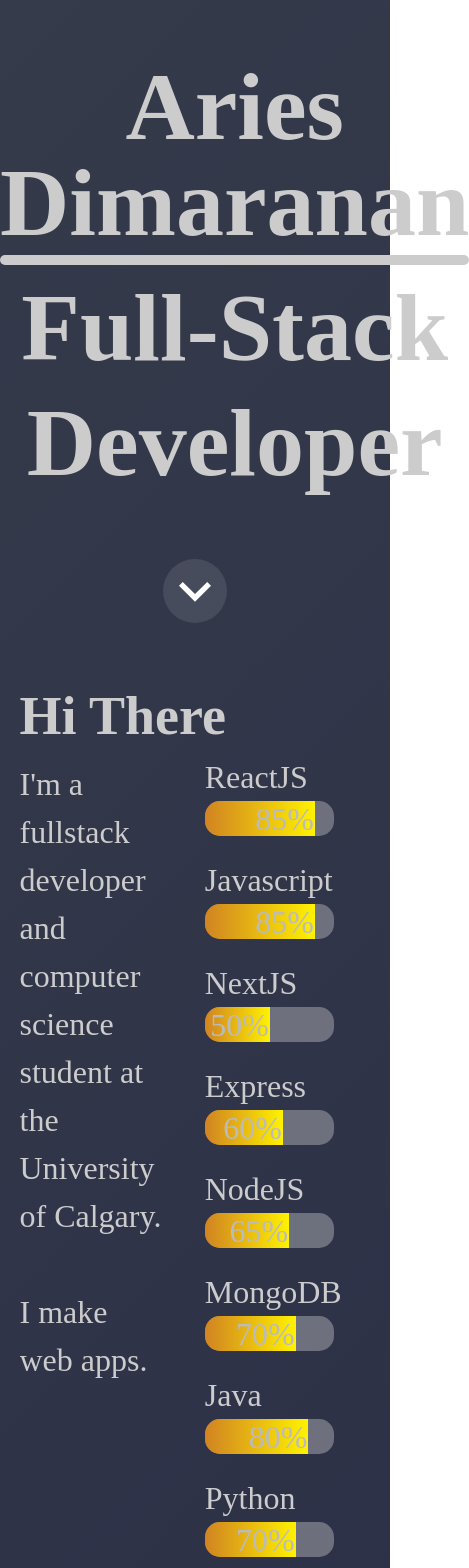
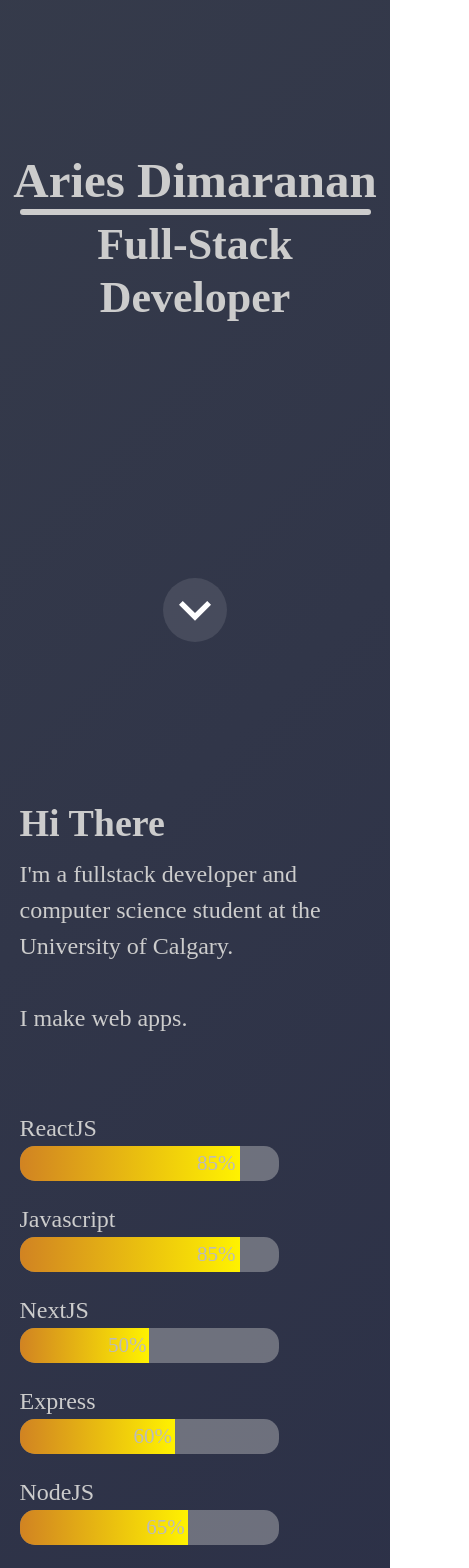
Before and after one commit to AD-Blue/me-site, a Next.js app: page / in a window 390 px wide. Shown: the top 1568 px of the page, 469 px wide, since content can reach past the window. Built offline with nearby package versions, Linux system fonts and the light colour scheme; a web font is replaced by a local one.

Commit message:
Full responsiveness except for social images

```diff
--- a/components/SkillList.js
+++ b/components/SkillList.js
@@ -3,98 +3,98 @@
 
 export default function SkillList() {
     return (
-        <List color='#ccc' spacing={5} w='50%'  data-aos='fade-left' overflow='hidden'>
+        <List color='#ccc' spacing={5} w={['100%', '50%']} mt={['20%', '0']} ml={['auto', '0']} mr={['auto', '0']}>
             <ListItem fontSize='32px'>
-                <Text>
+                <Text fontSize={['24px', '32px']}>
                     ReactJS
                 </Text>
                 <Box className={styles.container}>
                     <Flex className={styles.skills} justify='flex-end' align='center' w='85%'>
-                        <Text pr='1%'>
+                        <Text pr='2%' fontSize={['21px', '24px']}>
                             85%
                         </Text>
                     </Flex>
                 </Box>
             </ListItem>
             <ListItem fontSize='32px'>
-                <Text>
+                <Text fontSize={['24px', '32px']}>
                     Javascript
                 </Text>
                 <Box className={styles.container}>
                     <Flex className={styles.skills} justify='flex-end' align='center' w='85%'>
-                        <Text pr='1%'>
+                        <Text pr='2%' fontSize={['21px', '24px']}>
                             85%
                         </Text>
                     </Flex>
                 </Box>
             </ListItem>
             <ListItem fontSize='32px'>
-                <Text>
+                <Text fontSize={['24px', '32px']}>
                     NextJS
                 </Text>
                 <Box className={styles.container}>
                     <Flex className={styles.skills} justify='flex-end' align='center' w='50%'>
-                        <Text pr='1%'>
+                        <Text pr='2%' fontSize={['21px', '24px']}>
                             50%
                         </Text>
                     </Flex>
                 </Box>
             </ListItem>
             <ListItem fontSize='32px'>
-                <Text>
+                <Text fontSize={['24px', '32px']}>
                     Express
                 </Text>
                 <Box className={styles.container}>
                     <Flex className={styles.skills} justify='flex-end' align='center' w='60%'>
-                        <Text pr='1%'>
+                        <Text pr='2%' fontSize={['21px', '24px']}>
                             60%
                         </Text>
                     </Flex>
                 </Box>
             </ListItem>
             <ListItem fontSize='32px'>
-                <Text>
+                <Text fontSize={['24px', '32px']}>
                     NodeJS
                 </Text>
                 <Box className={styles.container}>
                     <Flex className={styles.skills} justify='flex-end' align='center' w='65%'>
-                        <Text pr='1%'>
+                        <Text pr='2%' fontSize={['21px', '24px']}>
                             65%
                         </Text>
                     </Flex>
                 </Box>
             </ListItem>
             <ListItem fontSize='32px'>
-                <Text>
+                <Text fontSize={['24px', '32px']}>
                     MongoDB
                 </Text>
                 <Box className={styles.container}>
                     <Flex className={styles.skills} justify='flex-end' align='center' w='70%'>
-                        <Text pr='1%'>
+                        <Text pr='2%' fontSize={['21px', '24px']}>
                             70%
                         </Text>
                     </Flex>
                 </Box>
             </ListItem>
             <ListItem fontSize='32px'>
-                <Text>
+                <Text fontSize={['24px', '32px']}>
                     Java
                 </Text>
                 <Box className={styles.container}>
                     <Flex className={styles.skills} justify='flex-end' align='center' w='80%'>
-                        <Text pr='1%'>
+                        <Text pr='2%' fontSize={['21px', '24px']}>
                             80%
                         </Text>
                     </Flex>
                 </Box>
             </ListItem>
             <ListItem fontSize='32px'>
-                <Text>
+                <Text fontSize={['24px', '32px']}>
                     Python
                 </Text>
                 <Box className={styles.container}>
                     <Flex className={styles.skills} justify='flex-end' align='center' w='70%'>
-                        <Text pr='1%'>
+                        <Text pr='2%' fontSize={['21px', '24px']}>
                             70%
                         </Text>
                     </Flex>
--- a/package.json
+++ b/package.json
@@ -16,8 +16,10 @@
     "@fortawesome/free-solid-svg-icons": "^5.15.2",
     "@fortawesome/react-fontawesome": "^0.1.14",
     "aos": "^2.3.4",
+    "axios": "^0.21.1",
     "framer-motion": "^3.10.0",
     "next": "10.0.7",
+    "nodemailer": "^6.5.0",
     "react": "17.0.1",
     "react-dom": "17.0.1",
     "react-scroll": "^1.8.2",
--- a/pages/_app.js
+++ b/pages/_app.js
@@ -7,6 +7,13 @@
     heading: "Space Mono",
     body: "Space Mono",
   },
+  styles: {
+    global: {
+      body: {
+        bg: 'none'
+      }
+    }
+  }
 })
 
 function MyApp({ Component, pageProps }) {
--- a/pages/index.js
+++ b/pages/index.js
@@ -27,31 +27,30 @@
     }, []);
 
     return (
-        <>
+        <Box w='100%'>
             <Head>
                 <title>Aries Dev</title>
             </Head>
             <Flex
-                className={styles.main}
                 direction='column'
                 h='610vh'
                 alignContent='center'
             >
-                <Box textAlign="center" mt='15%' ml='auto' mr='auto'>
+                <Box textAlign="center" mt={['40%', '15%']} ml='auto' mr='auto'>
                     <Box>
-                        <Heading as='h1' size='4xl' color='#ccc' fontSize='96px' className={styles.loadslide}>
+                        <Heading as='h1' size='4xl' color='#ccc' fontSize={['49px', '96px']} className={styles.loadslide}>
                             Aries Dimaranan
                         </Heading>
                     </Box>
-                    <Box h='10px' w='100%' bg='#ccc' ml='auto' mr='auto' borderRadius='5px' mt='1%' mb='1%' />
+                    <Box h={['6px', '10px']} w={['90%', '100%']} bg='#ccc' ml='auto' mr='auto' borderRadius='5px' mt='1%' mb='1%' />
                     <Box>
-                        <Heading as='h2' size='2xl' color='#ccc' fontSize='96px' className={styles.delayedslide}>
+                        <Heading as='h2' size='2xl' color='#ccc' fontSize={['44px', '96px']} className={styles.delayedslide}>
                             Full-Stack Developer
                         </Heading>
                     </Box>
                 </Box>
                 <Box cursor='pointer' bg='rgba(255, 255, 255, 0.1)'
-                    ml='auto' mr='auto' mt='15%' borderRadius='50%'
+                    ml='auto' mr='auto' mt={['65%', '15%']} borderRadius='50%'
                 >
                     <ScrollLink to='section' smooth={true} duration={10}>
                         <motion.svg
@@ -73,13 +72,13 @@
                         </motion.svg>
                     </ScrollLink>
                 </Box>
-                <Flex direction='column' mt='14%' ml='5%' id='section' className={styles.section} pt='1%'>
-                    <Heading as='h3' size='xl' color='#ccc' fontSize='54px'>
+                <Flex direction='column' mt={['30%', '14%']} ml='5%' id='section' className={styles.section} pt={['10%', '1%']}>
+                    <Heading as='h3' size='xl' color='#ccc' fontSize={['38px', '54px']}>
                         Hi There
                     </Heading>
 
-                    <Flex direction='row' w='100%' justify='space-between' overflow='hidden'>
-                        <Text w='40%' color='#ccc' fontSize='32px' mt='2%' data-aos="fade-right" overflow='hidden'>
+                    <Flex direction={['column', 'row']} w='100%' justify='space-between' overflow='hidden'>
+                        <Text w={['100%', '40%']} color='#ccc' fontSize={['24px', '32px']} mt='2%' overflow='hidden'>
                             I'm a fullstack developer and computer science student at the University of Calgary.
                             <br />
                             <br />
@@ -88,19 +87,21 @@
                         <SkillList />
                     </Flex>
 
-                    <Heading as='h3' size='xl' fontSize='54px' color='#ccc' mt='7%' mb='5%'>
+                    <Heading as='h3' size='xl' fontSize={['38px', '54px']} color='#ccc' mt={['30%', '7%']} mb={['25%', '5%']}>
                         The Things I've Made
                     </Heading>
                     <Flex align='center' direction='column' mr='5%'>
-                        <Heading as='h4' size='lg' color='#ccc' mb='2%'>Coffee Till Point-of-Sale</Heading>
+                        <Heading as='h4' size='lg' textAlign='center' color='#ccc' mb='2%'>Coffee Till <br/> Point-of-Sale</Heading>
                         <ProjectCard img="/images/coffeetill.PNG" url="https://coffee-till.netlify.app/" />
-                        <Heading as='h4' size='lg' color='#ccc' mb='2%' mt='5%'>Cookbook</Heading>
+
+                        <Heading as='h4' size='lg' color='#ccc' mb='2%' mt={['20%', '5%']}>Cookbook</Heading>
                         <ProjectCard img="/images/cookbook.PNG" url="https://aa-cookbook.herokuapp.com/" />
-                        <Heading as='h4' size='lg' color='#ccc' mb='2%' mt='5%'>Zapr Blogs</Heading>
+
+                        <Heading as='h4' size='lg' color='#ccc' mb='2%' mt={['20%', '5%']}>Zapr Blogs</Heading>
                         <ProjectCard img="/images/zapr.PNG" url="https://zapr.netlify.app/" />
                     </Flex>
 
-                    <Heading as='h3' size='xl' fontSize='54px' color='#ccc' mt='7%' mb='5%'>
+                    <Heading as='h3' size='xl' fontSize={['38px', '54px']} color='#ccc' mt={['30%', '7%']} mb='5%'>
                         Know What You Want to Make? Let's Talk
                     </Heading>
                     <Flex direction='row' w='100%'>
@@ -112,7 +113,7 @@
                                 <Image src='/images/linkedin.png' height={100} width={120} />
                             </Link>
                         </Flex>
-                        <Text ml='7%' color='#ccc' fontSize='32px'>
+                        <Text ml='7%' color='#ccc' fontSize={['24px']}>
                             Email
                             <br />
                             aasdimaranan@gmail.com
@@ -121,6 +122,6 @@
 
                 </Flex>
             </Flex>
-        </>
+        </Box>
     )
 }
--- a/styles/Home.module.css
+++ b/styles/Home.module.css
@@ -1,9 +1,3 @@
-.main {
-  background: linear-gradient(135deg, #1b1d20, #3c424d, #1b1e41, #07090f);
-  background-size: 400% 400%;
-  animation: gradient 15s ease infinite;
-}
-
 .loadslide {
   animation: slideDownAnimation 1.5s;
   animation-iteration-count: 1;
@@ -45,15 +39,3 @@
       transfrom: translateY(0%);
   }
 }
-
-@keyframes gradient {
-  0% {
-      background-position: 0% 50%;
-  }
-  50% {
-      background-position: 100% 50%;
-  }
-  100% {
-      background-position: 0% 50%;
-  }
-}
--- a/styles/globals.css
+++ b/styles/globals.css
@@ -1,3 +1,22 @@
 html {
     scroll-behavior: smooth;
+    background: linear-gradient(135deg, #1b1d20, #3c424d, #1b1e41, #07090f);
+    background-size: 400% 400%;
+    animation: gradient 15s ease infinite;
 }
+
+body {
+    position: fixed;
+}
+
+@keyframes gradient {
+    0% {
+        background-position: 0% 50%;
+    }
+    50% {
+        background-position: 100% 50%;
+    }
+    100% {
+        background-position: 0% 50%;
+    }
+  }
```
Also changed, not shown: 1 other file (tests, documents, lock files or other folders).
